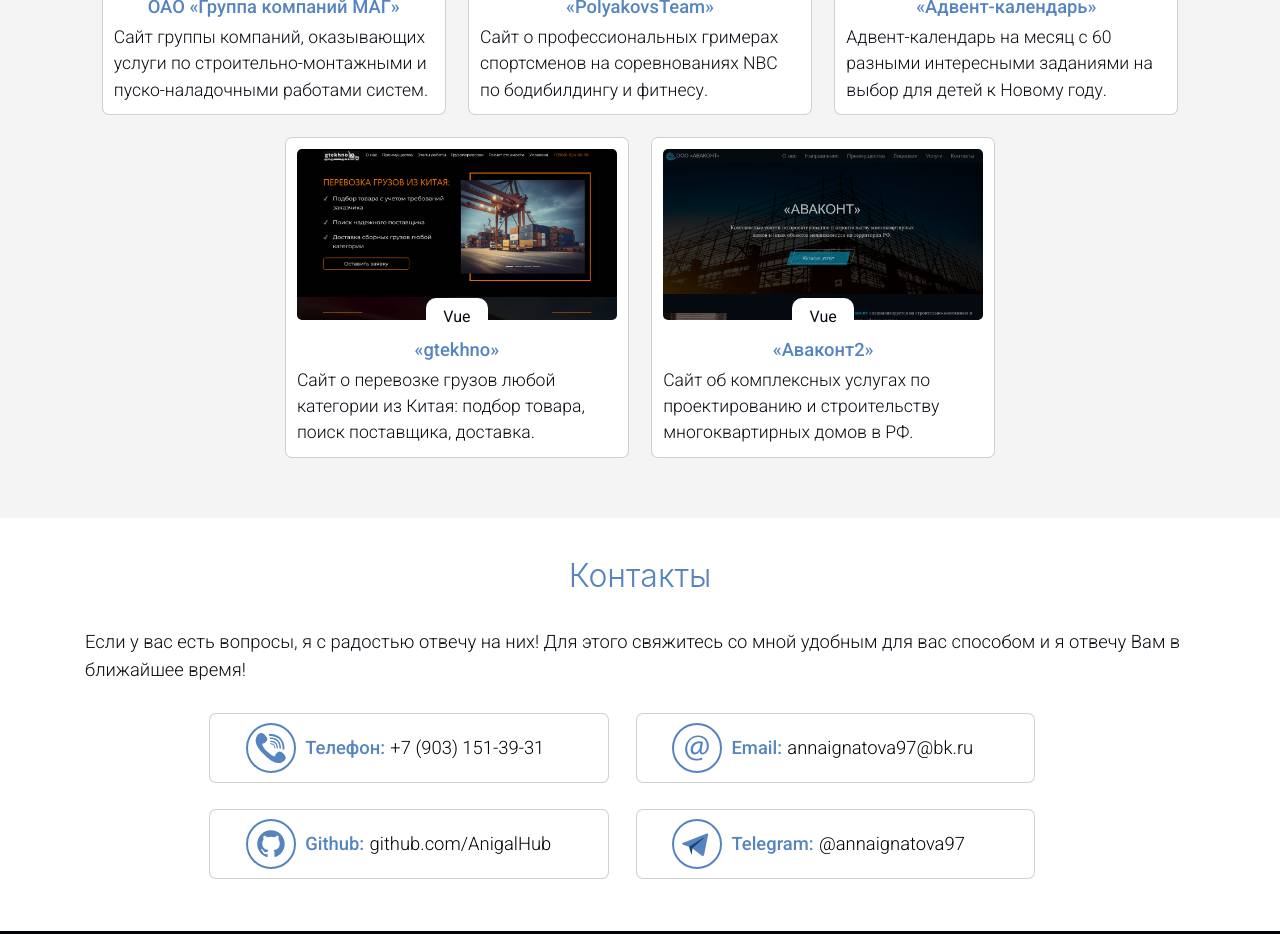
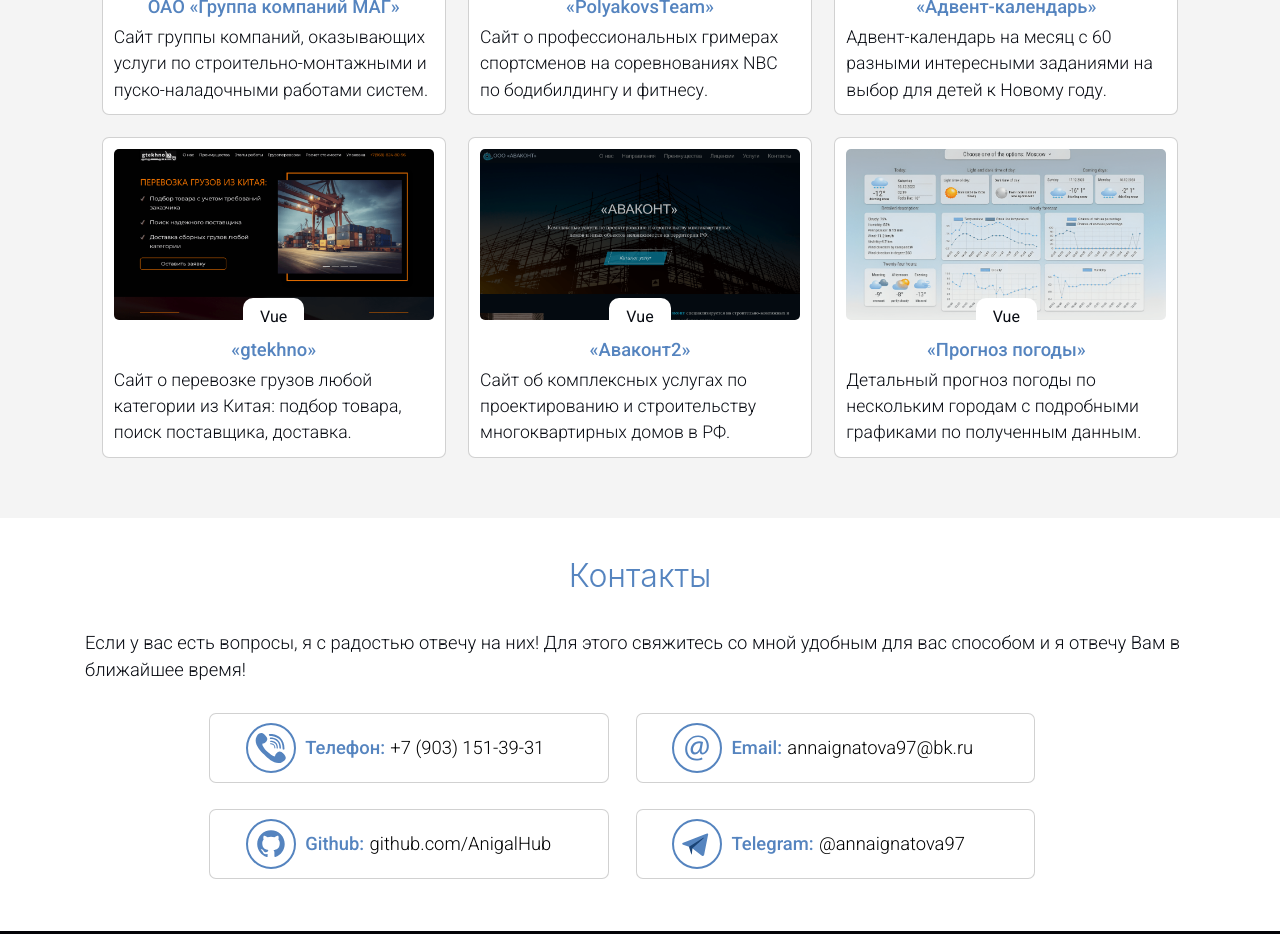
Before and after one commit to AnigalHub/Portfolio, a Nuxt app: page / in a window 1280 px wide. Shown: the part 2860-3794 px from the top of the page. Built offline with nearby package versions, Linux system fonts and the light colour scheme.

Commit message:
добавлен новый проект - Прогноз погоды (картинка, описание, название)

```diff
--- a/components/works.vue
+++ b/components/works.vue
@@ -189,6 +189,15 @@
             technology:'Vue',
             about:'Сайт об комплексных услугах по проектированию и строительству многоквартирных домов в РФ.'
           },
+          {
+            src:'/home_weather.png',
+            alt:'Weather',
+            name_company:'«Прогноз погоды»',
+            git:'https://github.com/AnigalHub/Weather',
+            show:'/weather',
+            technology:'Vue',
+            about:'Детальный прогноз погоды по нескольким городам с подробными графиками по полученным данным.'
+          },
           // {
           //   src:'/api.jpg',
           //   alt:'api',
```
Also changed, not shown: static/home_weather.png (added).
